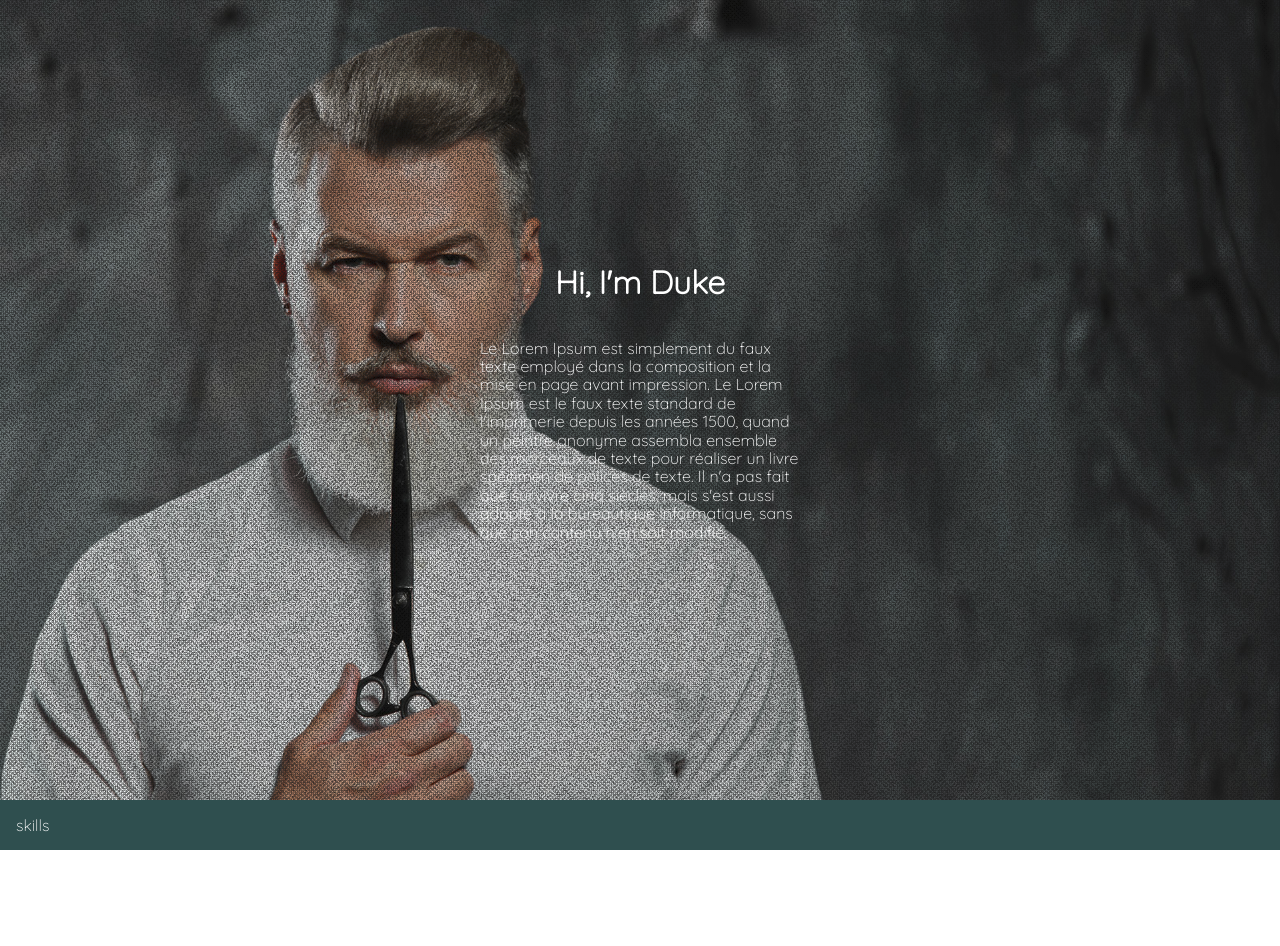
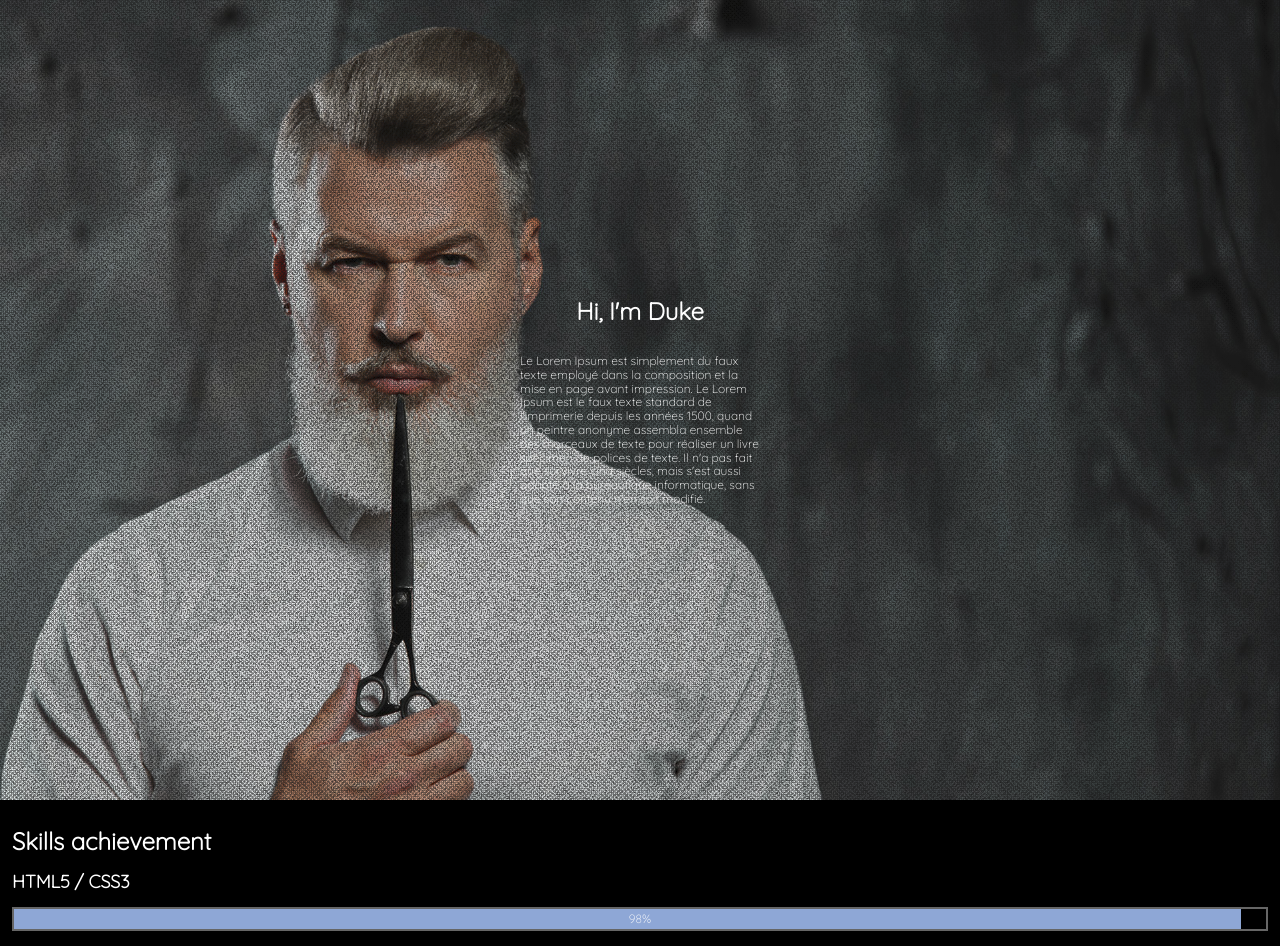
Before and after one commit to web-duke/resume, an Angular app: page / in a window 1280 px wide. Shown: the top 946 px of the page. Before the commit the page ends 850 px from the top, so only its background shows below. Built offline with nearby package versions, Linux system fonts and the light colour scheme; what ng2-responsive would draw is missing.

Commit message:
skills components

```diff
--- a/src/app/app.component.html
+++ b/src/app/app.component.html
@@ -1,2 +1,5 @@
 <app-intro></app-intro>
+
 <app-skills></app-skills>
+
+<app-work-experience></app-work-experience>
--- /dev/null
+++ b/src/app/skills/skills-item/skills-item.component.html
@@ -0,0 +1,11 @@
+<article class="skills-items">
+  <h2 class="skills-items__title">{{ label }}</h2>
+
+  <div  class="skills-item__achievement">
+    <div  class="skills-item__achievement__bar"
+          [ngStyle]="{'right.%': barPosition }"></div>
+    <span class="skills-item__achievement__val">{{ xp }}%</span>
+  </div>
+</article>
+
+<!-- @todo: img skills -->
--- /dev/null
+++ b/src/app/skills/skills-item/skills-item.component.scss
@@ -0,0 +1,24 @@
+@import "~scss/variables";
+
+.skills-item__achievement{
+    overflow: hidden;
+    position: relative;
+    box-sizing: border-box;
+    display: flex;
+    justify-content: center;
+    align-items: center;
+    height: 2rem;
+    border: 2px solid $c-border;
+}
+
+.skills-item__achievement__bar{
+    position: absolute;
+    top: 0; right: 0;
+    width: 100%; height: 100%;
+    background-color: $c-bodyFront;
+}
+
+.skills-item__achievement__val{
+    position: relative;
+    display: block;
+}
--- /dev/null
+++ b/src/app/skills/skills-item/skills-item.component.ts
@@ -0,0 +1,20 @@
+import { Component, OnInit, Input } from '@angular/core';
+
+@Component({
+  selector: 'app-skills-item',
+  templateUrl: './skills-item.component.html',
+  styleUrls: ['./skills-item.component.scss']
+})
+export class SkillsItemComponent implements OnInit {
+  @Input() label = ''; // skill label
+  @Input() xp = 0; // skill percentage
+  @Input() barPosition = 0; // skill percentage
+
+  constructor() { }
+
+  ngOnInit() {
+    this.barPosition = 100 - this.xp;
+    console.log(this.barPosition);
+  }
+
+}
--- a/src/app/skills/skills.component.html
+++ b/src/app/skills/skills.component.html
@@ -1,3 +1,9 @@
 <section class="skills">
-  skills
+  <h1>Skills achievement</h1>
+
+  <app-skills-item [label]="'HTML5 / CSS3'" [xp]="98"></app-skills-item>
+  <app-skills-item [label]="'SASS'" [xp]="90"></app-skills-item>
+  <app-skills-item [label]="'JQUERY'" [xp]="85"></app-skills-item>
+  <app-skills-item [label]="'JS'" [xp]="75"></app-skills-item>
+  <app-skills-item [label]="'ANGULAR 5'" [xp]="30"></app-skills-item>
 </section>
--- /dev/null
+++ b/src/app/work-experience/work-experience.component.html
@@ -0,0 +1,3 @@
+<p>
+  work-experience works!
+</p>
--- /dev/null
+++ b/src/app/work-experience/work-experience.component.ts
@@ -0,0 +1,15 @@
+import { Component, OnInit } from '@angular/core';
+
+@Component({
+  selector: 'app-work-experience',
+  templateUrl: './work-experience.component.html',
+  styleUrls: ['./work-experience.component.scss']
+})
+export class WorkExperienceComponent implements OnInit {
+
+  constructor() { }
+
+  ngOnInit() {
+  }
+
+}
--- a/src/scss/_variables.scss
+++ b/src/scss/_variables.scss
@@ -0,0 +1,15 @@
+// COLORS --- //
+// color list
+$cl-white         : #ffffff;
+$cl-black         : #000000;
+$cl-grey          : #666666;
+$cl-blueLight     : #8ea7d6;
+
+// color assignment
+$c-fontPrimary    : $cl-white;
+
+$c-border         : $cl-grey;
+
+$c-bodyFront      : $cl-blueLight;
+$c-bodyBack       : $cl-black;
+// --- COLORS //
--- a/src/scss/styles.scss
+++ b/src/scss/styles.scss
@@ -3,17 +3,18 @@
 html,body{
     box-sizing: border-box;
     width: 100%; height: 100%;
-    font-size: 16px;
+    font-size: 12px;
+    background-color: $c-bodyBack;
     background-image: url("assets/img/illu-intro.jpg");
     background-size: cover;
     background-position: center top;
     background-attachment: fixed;
     font-family: 'Quicksand', sans-serif;
-    color: #ffffff;
+    color: $c-fontPrimary;
 }
 
 section{
     box-sizing: border-box;
     padding: 1rem;
-    background-color: darkslategray;
+    background-color: $c-bodyBack;
 }
```
Also changed, not shown: src/app/app.module.ts (+9 -2 lines), src/app/work-experience/work-experience.component.scss (added), 2 other files (tests, documents, lock files or other folders).
